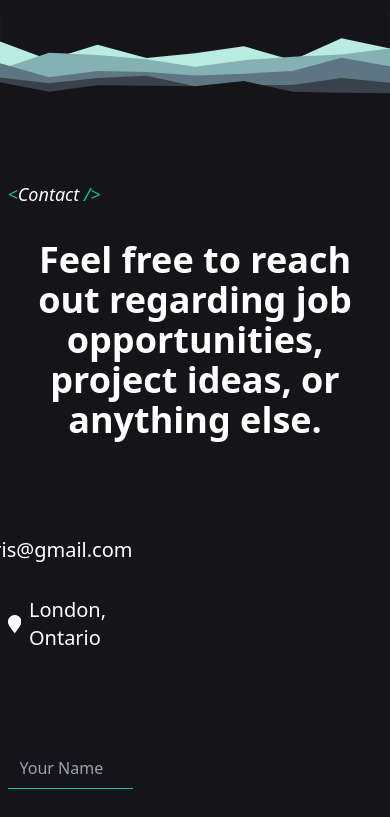
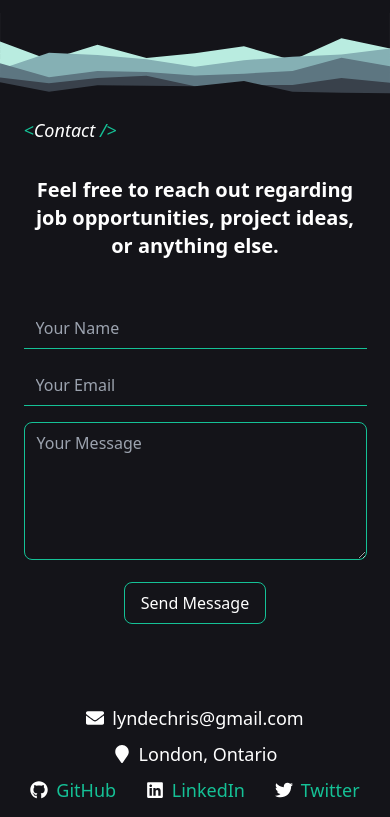
Before and after one commit to LyndeCS/portfolio-site, a React (Vite) app: page / in a window 390 px wide. Shown: the part 3783-4600 px from the top of the page. Built offline with nearby package versions, Linux system fonts and the light colour scheme; no server answers.

Commit message:
Mobile Responsive v0.5
-Contact section responsiveness on mobile is satisfactory

-md/lg screen width needs adjustments to make form fields wider

```diff
--- a/src/components/Contact.jsx
+++ b/src/components/Contact.jsx
@@ -37,27 +37,29 @@ const Contact = () => {
 	};
 
 	return (
-		<section id="contact" className="bg-smoke-500 py-20">
-			<div className="container mx-auto">
+		<section id="contact" className="bg-smoke-500 pt-4 md:pt-12 pb-12 md:pb-20">
+			<div className="container mx-auto px-4 md:px-8 xl:px-0">
+				{/* SECTION HEADER */}
 				<h2 className="text-lg md:text-2xl text-white mb-8 md:mb-16 italic">
 					<span className="">
 						<span className="text-meadow-500">&lt;</span>Contact{" "}
 						<span className="text-meadow-500">&#47;&gt;</span>
 					</span>
 				</h2>
-				<h1 className="text-4xl text-white text-center mb-24 font-bold mx-auto">
+				{/* HEADER */}
+				<h1 className="text-xl sm:text-2xl lg:text-4xl text-white text-center mb-12 md:mb-24 font-bold mx-auto">
 					Feel free to reach out regarding job opportunities, project ideas, or
 					anything else.
 				</h1>
-				<div className="flex flex-col md:flex-row gap-16">
+				<div className="flex flex-col md:flex-row gap-x-16">
 					{/* Left column for personal information */}
-					<div className="w-1/3 text-white">
-						<ul className="text-white text-xl">
-							<li className="mb-8 flex items-center justify-end">
+					<div className="md:w-1/3 text-white order-2 md:order-1 mb-2 lg:mb-0">
+						<ul className="text-white text-lg md:text-xl flex justify-around md:block flex-wrap">
+							<li className="mb-2 xs:mb-0 md:mb-8 flex items-center justify-end">
 								<FaEnvelope className="mr-2" />
 								lyndechris@gmail.com
 							</li>
-							<li className="mb-8 flex items-center justify-end">
+							<li className="flex items-center justify-end">
 								<FaMapMarker className="mr-2" />
 								London, Ontario
 							</li>
@@ -65,7 +67,7 @@ const Contact = () => {
 					</div>
 
 					{/* Middle column for the contact form */}
-					<div className="w-1/3">
+					<div className="md:w-1/3 order-1 md:order-2 mb-20 md:mb-0">
 						<form ref={formRef} id="contact-form" onSubmit={handleSubmit}>
 							<div className="mb-4">
 								<input
@@ -106,9 +108,9 @@ const Contact = () => {
 					</div>
 
 					{/* Right column for social media links */}
-					<div className="w-1/3">
-						<ul className="text-white text-xl">
-							<li className="mb-8 flex items-center">
+					<div className="md:w-1/3 order-3">
+						<ul className="flex justify-around md:block text-lg md:text-xl text-white flex-wrap gap-x-4 gap-y-4">
+							<li className="md:mb-8 flex items-center">
 								<FaGithub />
 								<a
 									href="https://www.linkedin.com/in/chrislynde/"
@@ -119,7 +121,7 @@ const Contact = () => {
 									GitHub
 								</a>
 							</li>
-							<li className="mb-8 flex items-center">
+							<li className="md:mb-8 flex items-center">
 								<FaLinkedin />
 								<a
 									href="https://github.com/LyndeCS"
@@ -130,7 +132,7 @@ const Contact = () => {
 									LinkedIn
 								</a>
 							</li>
-							<li className="mb-8 flex items-center">
+							<li className="md:mb-8 flex items-center">
 								<FaTwitter />
 								<a
 									href="https://twitter.com/lynde_chris"
```
